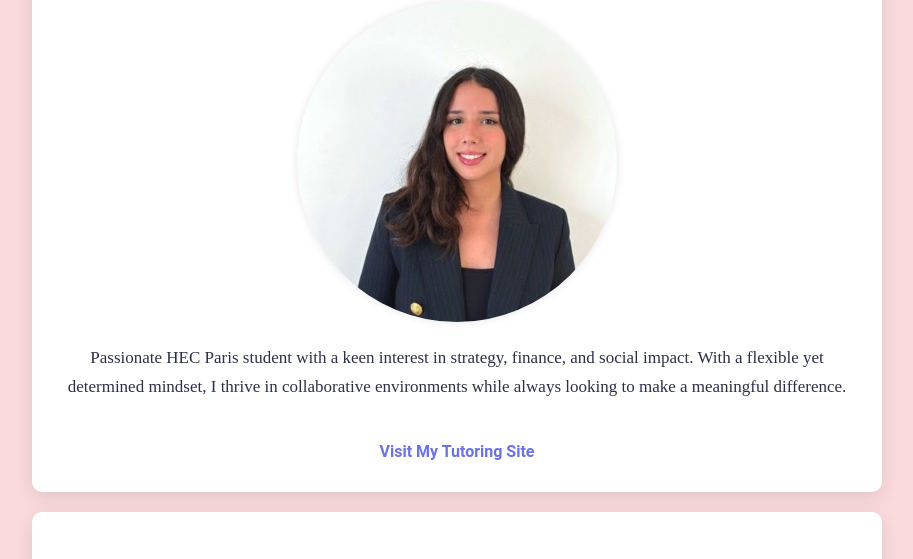
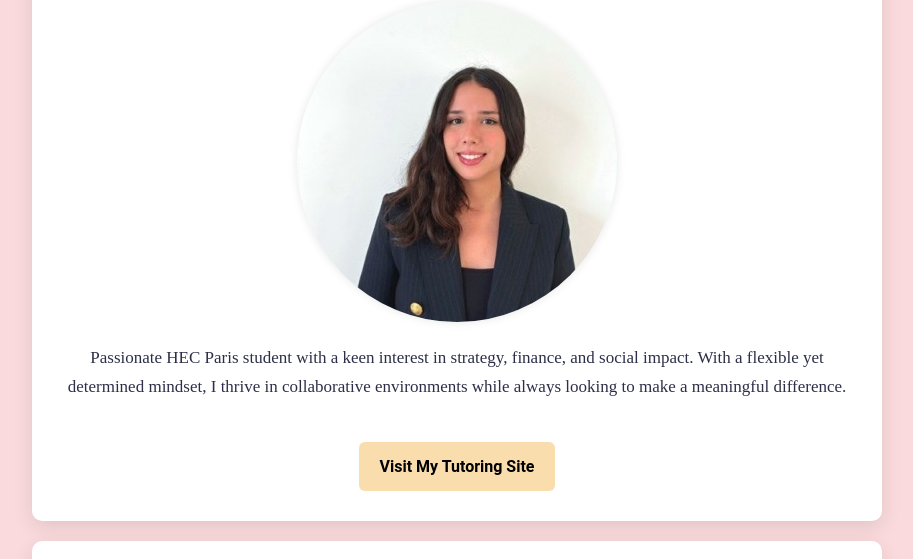
Before and after one commit to Myriammseddi/my-profile, a plain HTML site: page index.html in a window 1280 px wide. Shown: the part 198-757 px from the top of the page, without its empty margins (183-1096 px from the left). Drawn offline with Linux system fonts and the light colour scheme.

Commit message:
Update style.css

```diff
--- a/style.css
+++ b/style.css
@@ -119,3 +119,22 @@ a:hover {
   margin-bottom: 40px;
   line-height: 1.7;
 }
+
+.btn-custom {
+  background-color: #FADDAD;
+  color: black;
+  padding: 15px 20px;
+  border-radius: 6px;
+  text-align: center;
+  display: inline-block;
+  font-family: 'Roboto', sans-serif;
+  font-weight: 600;
+  font-size: 16px;
+  transition: background-color 0.3s ease, color 0.3s ease;
+  text-decoration: none;
+}
+
+.btn-custom:hover {
+  background-color: #C71585;
+  color: white;
+}
```
